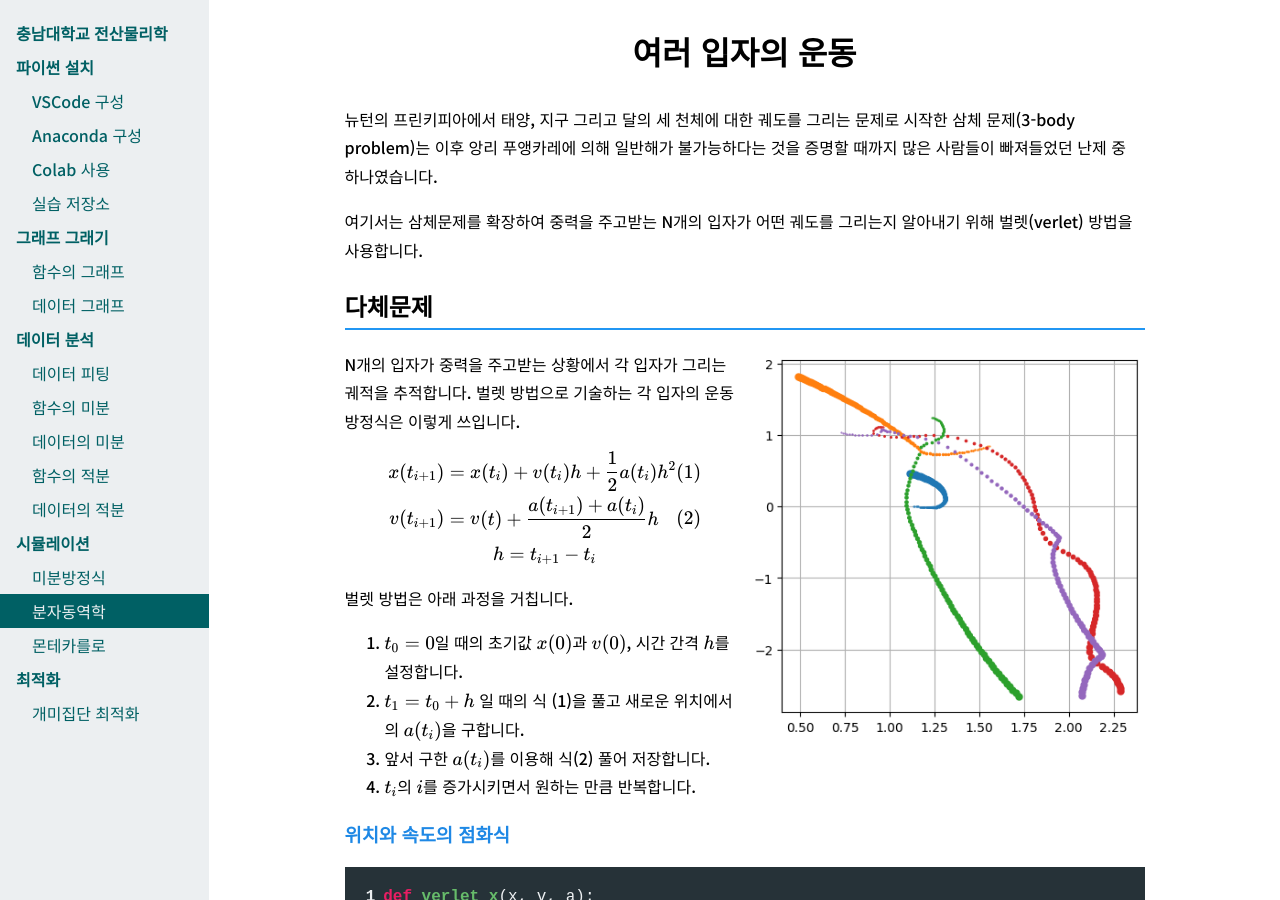
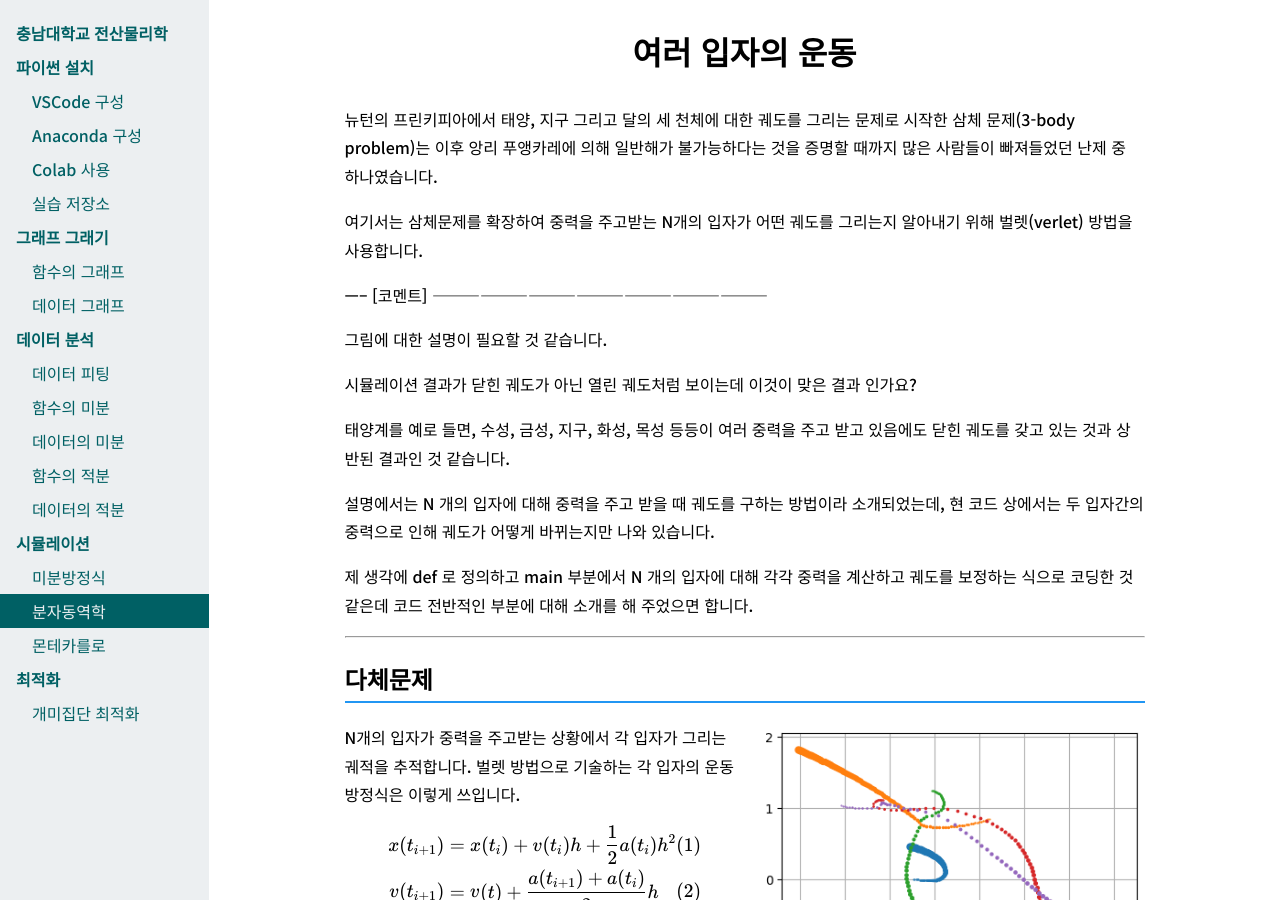
Before and after one commit to CNU-Computer-Physics/CNU-Computer-Physics.github.io, a Jekyll site: the page built from docs/simulation/particle_dynamics.md, in a window 1280 px wide and 900 px high. Built offline with Jekyll 4.4.1, drawn with Linux system fonts in a browser that asks for light colours; nearby versions of some CDN libraries; some web fonts are replaced.

Commit message:
Update particle_dynamics.md
Add comments on particle dynamics

```diff
--- a/docs/simulation/particle_dynamics.md
+++ b/docs/simulation/particle_dynamics.md
@@ -7,6 +7,25 @@ title: 분자동역학
 뉴턴의 프린키피아에서 태양, 지구 그리고 달의 세 천체에 대한 궤도를 그리는 문제로 시작한 삼체 문제(3-body problem)는 이후 앙리 푸앵카레에 의해 일반해가 불가능하다는 것을 증명할 때까지 많은 사람들이 빠져들었던 난제 중 하나였습니다.
 
 여기서는 삼체문제를 확장하여 중력을 주고받는 N개의 입자가 어떤 궤도를 그리는지 알아내기 위해 벌렛(verlet) 방법을 사용합니다.
+
+
+----- [코멘트] ---------------------------------------------------------------
+
+그림에 대한 설명이 필요할 것 같습니다.
+
+시뮬레이션 결과가 닫힌 궤도가 아닌 열린 궤도처럼 보이는데 이것이 맞은 결과 인가요?
+
+태양계를 예로 들면, 수성, 금성, 지구, 화성, 목성 등등이 여러 중력을 주고 받고 있음에도 닫힌 궤도를 갖고 있는 것과 상반된 결과인 것 같습니다.
+
+
+설명에서는 N 개의 입자에 대해 중력을 주고 받을 때 궤도를 구하는 방법이라 소개되었는데, 현 코드 상에서는 두 입자간의 중력으로 인해 궤도가 어떻게 바뀌는지만 나와 있습니다.
+
+제 생각에 def 로 정의하고 main 부분에서 N 개의 입자에 대해 각각 중력을 계산하고 궤도를 보정하는 식으로 코딩한 것 같은데 코드 전반적인 부분에 대해 소개를 해 주었으면 합니다.
+
+------------------------------------------------------------------------------
+
+
+
 
 ## 다체문제
 
```
